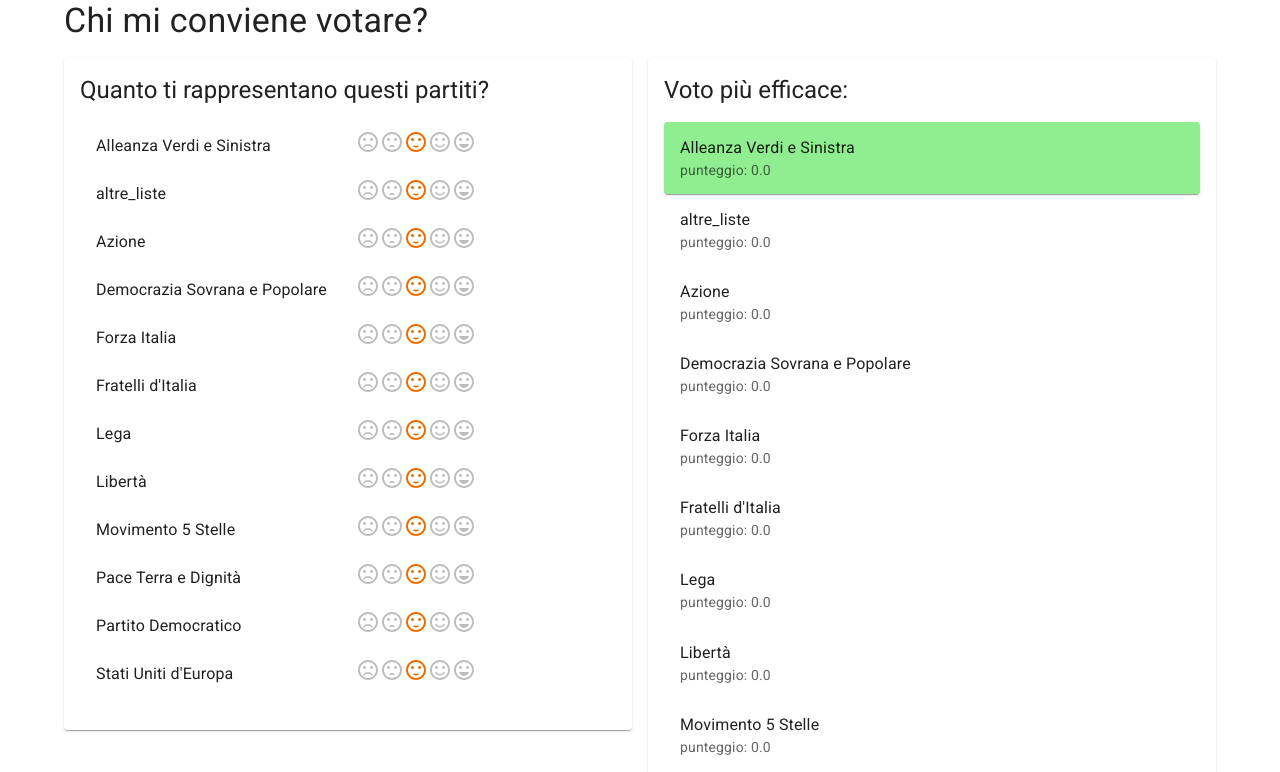
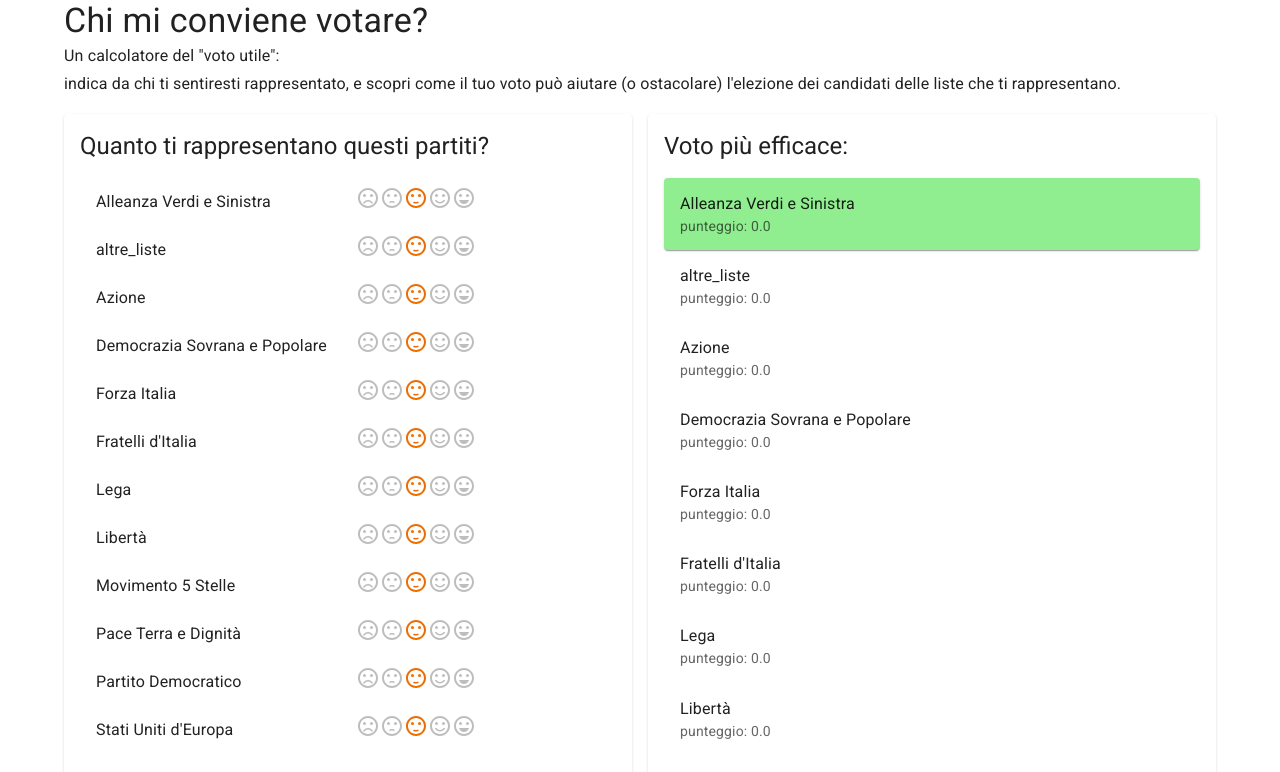
Before and after one commit to fornaeffe/valore_voto, a React (Vite) app: page / in a window 1280 px wide. Shown: the top 772 px of the page. Built offline with nearby package versions, Linux system fonts and the light colour scheme.

Commit message:
Chiarisco cosa fa la pagina

```diff
--- a/src/App.tsx
+++ b/src/App.tsx
@@ -81,7 +81,16 @@
       <CssBaseline />
       <Container>
         <Grid container spacing={2}>
-          <Grid item xs={12}><Typography variant="h4">Chi mi conviene votare?</Typography></Grid>
+          <Grid item xs={12}>
+            <Typography variant="h4">Chi mi conviene votare?</Typography>
+            <Typography variant="subtitle1">
+              Un calcolatore del "voto utile": <br/>
+              indica da chi ti sentiresti rappresentato,
+              e scopri come il tuo voto può aiutare (o ostacolare)
+              l'elezione dei candidati delle liste
+              che ti rappresentano.
+            </Typography>
+          </Grid>
           <Grid item xs={12} md={6}>
             <Card>
               <CardContent>
@@ -181,6 +190,9 @@
             <Card>
               <CardContent>
                 <Typography gutterBottom>
+                  In questa pagina non vengono raccolti dati né viene fatto uso di cookie.
+                </Typography>
+                <Typography gutterBottom>
                   Creato da Luca Fornasari. Disclaimer: per trasparenza, avviso che sono iscritto al partito Europa Verde.
                 </Typography>
 
```
